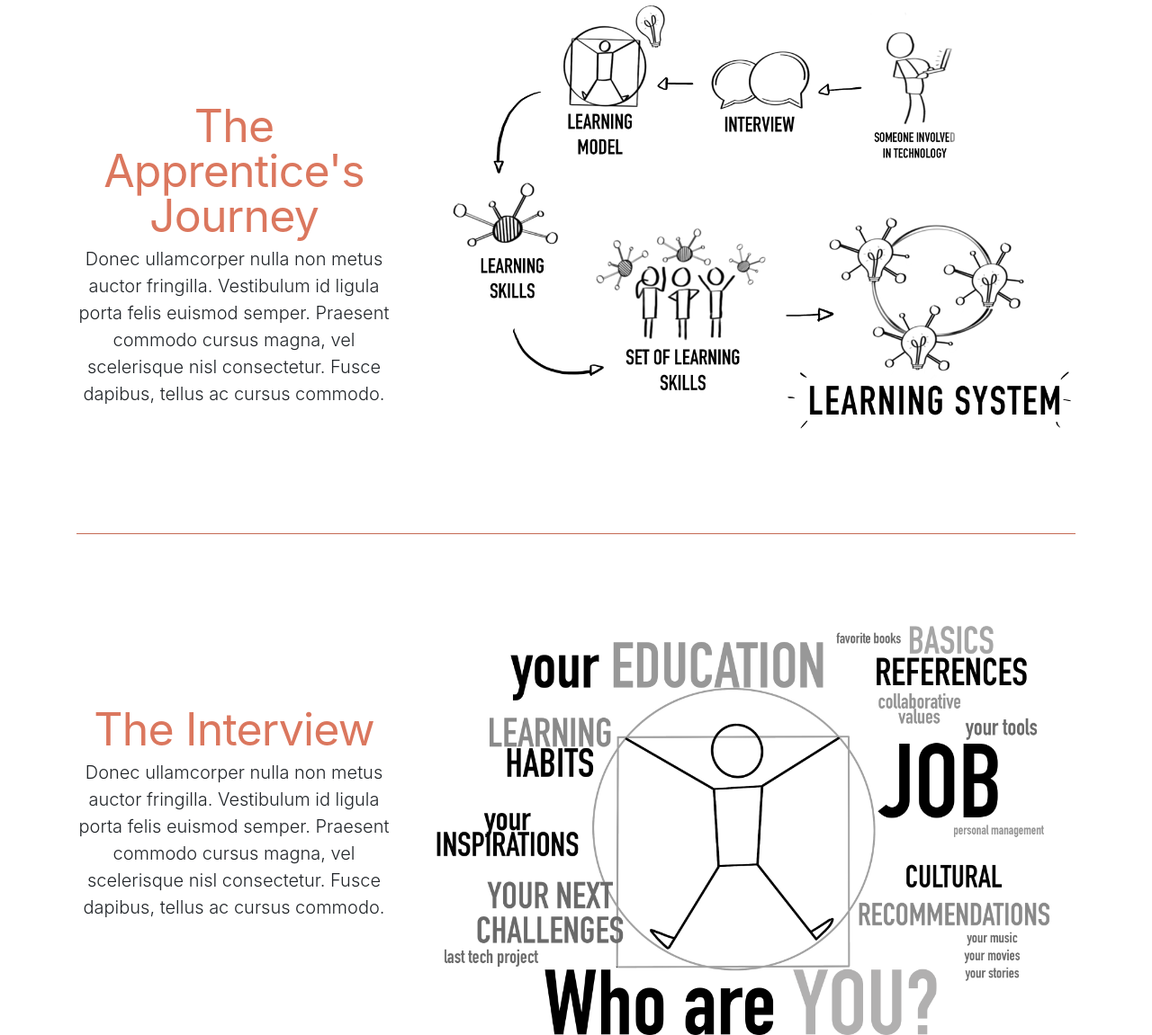
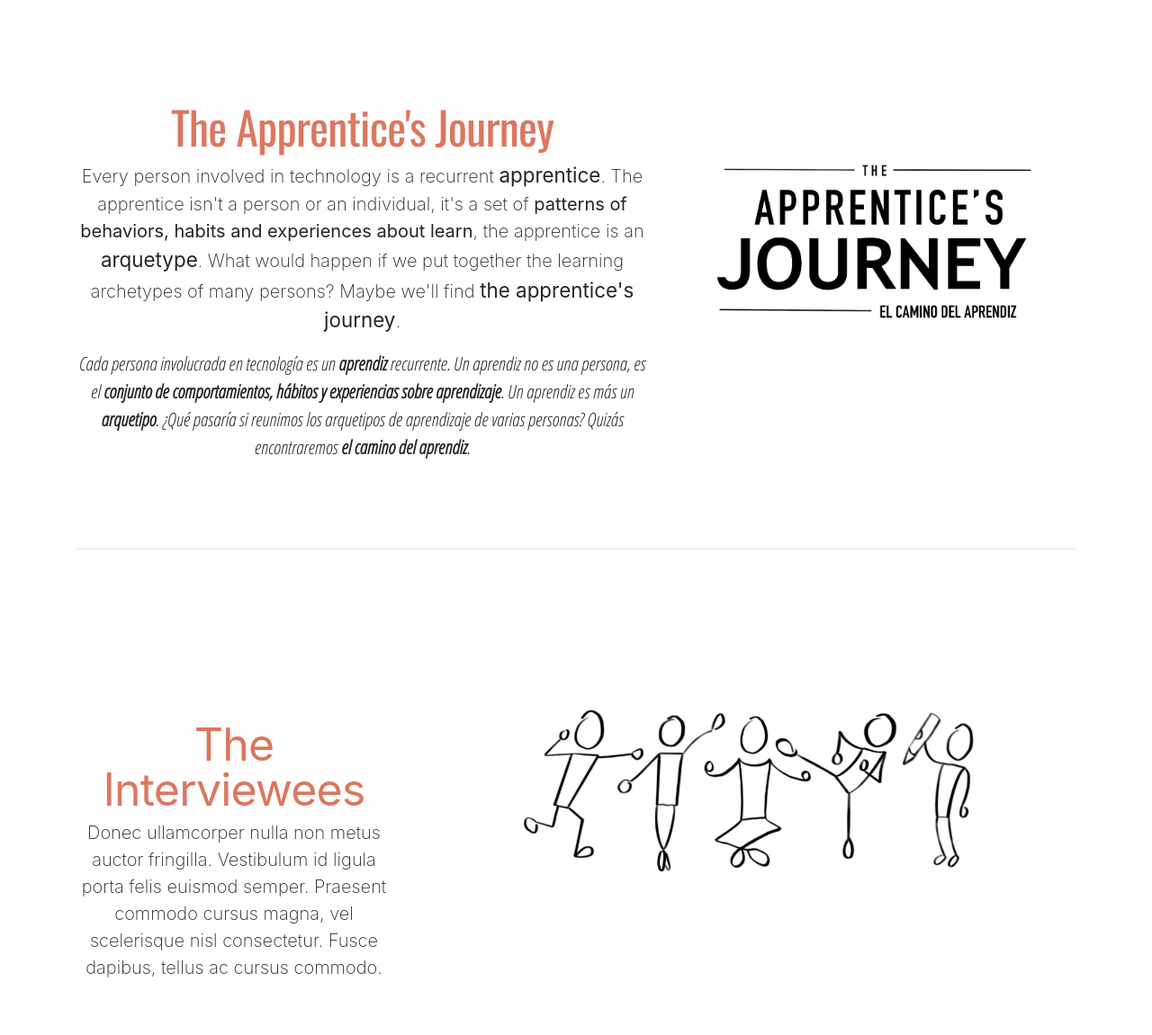
Before and after one commit to carlogilmar/theapprenticesjourney, a website: page index.html in a window 1280 px wide. Shown: the part 947-2098 px from the top of the page at 90% size. Drawn offline with nearby package versions, Linux system fonts and the light colour scheme.

Commit message:
Adding first description

```diff
--- a/css/styles.css
+++ b/css/styles.css
@@ -1,3 +1,17 @@
+.lead {
+  font-size: 1.25rem;
+  font-weight: 200;
+}
+
+.lead_latin {
+  font-family: 'Open Sans Condensed', sans-serif;
+  font-size: 1.30rem;
+}
+
+.lead_plus{
+  font-size: 1.40rem;
+}
+
 .nav_color{
   background-color: #ffffff;
 }
@@ -109,7 +123,7 @@ a:hover{
 
 .featurette-divider {
   margin: 5rem 0; /* Space out the Bootstrap <hr> more */
-  background-color: #cc3f1cb5;
+  /*background-color: #cc3f1cb5;*/
 }
 
 /* Thin out the marketing headings */
--- a/index.html
+++ b/index.html
@@ -18,6 +18,7 @@
   <script src="https://kit.fontawesome.com/0f4591b7a3.js"></script>
   <link href="https://fonts.googleapis.com/css?family=Lobster|Oswald:400,600&display=swap" rel="stylesheet">
   <link href="https://fonts.googleapis.com/css?family=Pacifico&display=swap" rel="stylesheet">
+  <link href="https://fonts.googleapis.com/css?family=Open+Sans+Condensed:300i&display=swap" rel="stylesheet">
 
 </head>
 
@@ -112,24 +113,49 @@
 
     <div class="container marketing">
 
-      <!-- START THE FEATURETTES -->
       <div class="row featurette">
-        <div class="col-md-4 text-center">
-          <h2 class="featurette-heading"><span class="taj_color"> The Apprentice's Journey </span></h2>
-          <p class="lead">Donec ullamcorper nulla non metus auctor fringilla. Vestibulum id ligula porta felis euismod
-            semper. Praesent commodo cursus magna, vel scelerisque nisl consectetur. Fusce dapibus, tellus ac cursus
-            commodo.</p>
+        <div class="col-md-7 text-center">
+          <h2 class="featurette-heading"><span class="oswald taj_color"> The Apprentice's Journey </span></h2>
+          <p class="lead">
+              Every person involved in technology is a recurrent <b class="lead_plus">apprentice</b>.
+              The apprentice isn't a person or an individual,
+              it's a set of <b>patterns of behaviors,
+              habits and experiences about learn</b>, the apprentice is an <b class="lead_plus">arquetype</b>.
+              What would happen if we put together the learning archetypes of many persons?
+              Maybe we'll find <b class="lead_plus">the apprentice's journey</b>.
+          </p>
+          <p class="lead_latin">
+            <i>
+              Cada persona involucrada en tecnología es un <strong>aprendiz</strong> recurrente.
+              Un aprendiz no es una persona, es el <strong>conjunto de comportamientos,
+              hábitos y experiencias sobre aprendizaje</strong>. Un aprendiz es más un <strong>arquetipo</strong>.
+              ¿Qué pasaría si reunimos los arquetipos de aprendizaje de varias personas?
+              Quizás encontraremos <strong>el camino del aprendiz</strong>.
+              </i>
+          </p>
         </div>
-        <div class="col-md-8">
-          <img class="featurette-image img-fluid mx-auto" src="assets/methodology.png" alt="Methodology">
+        <div class="col-md-5 text-center d-flex align-items-center justify-content-center">
+          <img class="featurette-image img-fluid mx-auto" src="assets/title.png" width="80%" alt="Methodology">
         </div>
       </div>
+      <hr class="featurette-divider">
 
+      <div class="row featurette">
+          <div class="col-md-4 text-center">
+            <h2 class="featurette-heading"><span class="taj_color"> The Interviewees </span></h2>
+            <p class="lead">Donec ullamcorper nulla non metus auctor fringilla. Vestibulum id ligula porta felis euismod
+              semper. Praesent commodo cursus magna, vel scelerisque nisl consectetur. Fusce dapibus, tellus ac cursus
+              commodo.</p>
+          </div>
+          <div class="col-md-8 text-center">
+            <br><img class="featurette-image img-fluid mx-auto" src="assets/people.png" width="80%" alt="Methodology">
+          </div>
+        </div>
       <hr class="featurette-divider">
 
       <div class="row featurette">
         <div class="col-md-4 text-center">
-          <h2 class="featurette-heading"><span class="taj_color"> The Interview </span></h2>
+          <h2 class="featurette-heading"><span class="taj_color"> The Conversation </span></h2>
           <p class="lead">Donec ullamcorper nulla non metus auctor fringilla. Vestibulum id ligula porta felis euismod
             semper. Praesent commodo cursus magna, vel scelerisque nisl consectetur. Fusce dapibus, tellus ac cursus
             commodo.</p>
@@ -138,9 +164,36 @@
           <img class="featurette-image img-fluid mx-auto" src="assets/interview.png" alt="Methodology">
         </div>
       </div>
-
       <hr class="featurette-divider">
 
+      <div class="row featurette">
+          <div class="col-md-4 text-center">
+            <h2 class="featurette-heading"><span class="taj_color"> The Learning Archetype </span></h2>
+            <p class="lead">Donec ullamcorper nulla non metus auctor fringilla. Vestibulum id ligula porta felis euismod
+              semper. Praesent commodo cursus magna, vel scelerisque nisl consectetur. Fusce dapibus, tellus ac cursus
+              commodo.</p>
+          </div>
+          <div class="col-md-8 text-center">
+            <br><img class="featurette-image img-fluid mx-auto" src="assets/archetype.png" width="80%" alt="Methodology">
+          </div>
+        </div>
+      <hr class="featurette-divider">
+
+      <div class="row featurette">
+          <div class="col-md-4 text-center">
+            <h2 class="featurette-heading"><span class="taj_color"> The Learning System </span></h2>
+            <p class="lead">Donec ullamcorper nulla non metus auctor fringilla. Vestibulum id ligula porta felis euismod
+              semper. Praesent commodo cursus magna, vel scelerisque nisl consectetur. Fusce dapibus, tellus ac cursus
+              commodo.</p>
+          </div>
+          <div class="col-md-8 text-center">
+            <br><img class="featurette-image img-fluid mx-auto" src="assets/people.png" width="80%" alt="Methodology">
+          </div>
+        </div>
+      <hr class="featurette-divider">
+
+
+      <!--
       <div class="row featurette">
         <div class="col-md-6 order-md-2 text-center">
           <h2 class="featurette-heading"><span class="taj_color">General Theory Systems</span></h2>
@@ -168,25 +221,29 @@
       </div>
 
       <hr class="featurette-divider">
-
+-->
       <div class="row featurette text-center">
-        <div class="col-md-3"></div>
+        <div class="col-md-2"></div>
         <div class="col-md-3">
-          <img class="featurette-image img-fluid mx-auto" src="assets/carlogilmar.png" width="60%" alt="Author">
+          <a href="http://carlogilmar.xyz/">
+          <img class="featurette-image img-fluid mx-auto" src="assets/carlogilmar_logo.png" width="100%" alt="Author">
+          </a>
         </div>
-        <div class="col-md-3">
+        <div class="col-md-5">
           <p class="lead footer-font">
             Project created by:
             <br><span class="pacific black-font">Carlo Gilmar</span>
-            <br><span class="oswald"><a href="http://carlogilmar.xyz/">@carlogilmar</a></span>
-            <br>Carlo is a software developer from Mexico City.
+            <br><span class="oswald"><a href="http://carlogilmar.xyz/" class="black-font">carlogilmar.xyz</a></span>
+            <br> Carlo is a <b>software developer, graphic recorder, and GitHub Campus Expert</b> based on Mexico City.
+            He studied informatics engineering, and he’s studying sociology.
+            <br><br> <i> <small>Carlo es un desarrollador de software, facilitador gráfico y GitHub Campus Expert.
+              Vive en la Ciudad de México, estudió Ingeniería Informática y es estudiante de Sociología.</small></i>
           </p>
         </div>
-        <div class="col-md-3"></div>
+        <div class="col-md-2"></div>
       </div>
 
-      <hr class="featurette-divider">
-
+      <!--
       <div class="row featurette text-center">
         <div class="col-md-12">
           <h2 class="text-center">Sponsors</h2><br>
@@ -195,6 +252,7 @@
           <p class="oswald"> You can be an sponsor too! Contact me at <b>carlogilmar12@gmail.com</b> </p>
         </div>
       </div>
+      -->
       <!-- /END THE FEATURETTES -->
 
     </div><!-- /.container -->
```
Also changed, not shown: assets/archetype.png (added), assets/people.png (added), assets/what.png (added), 1 other file.
